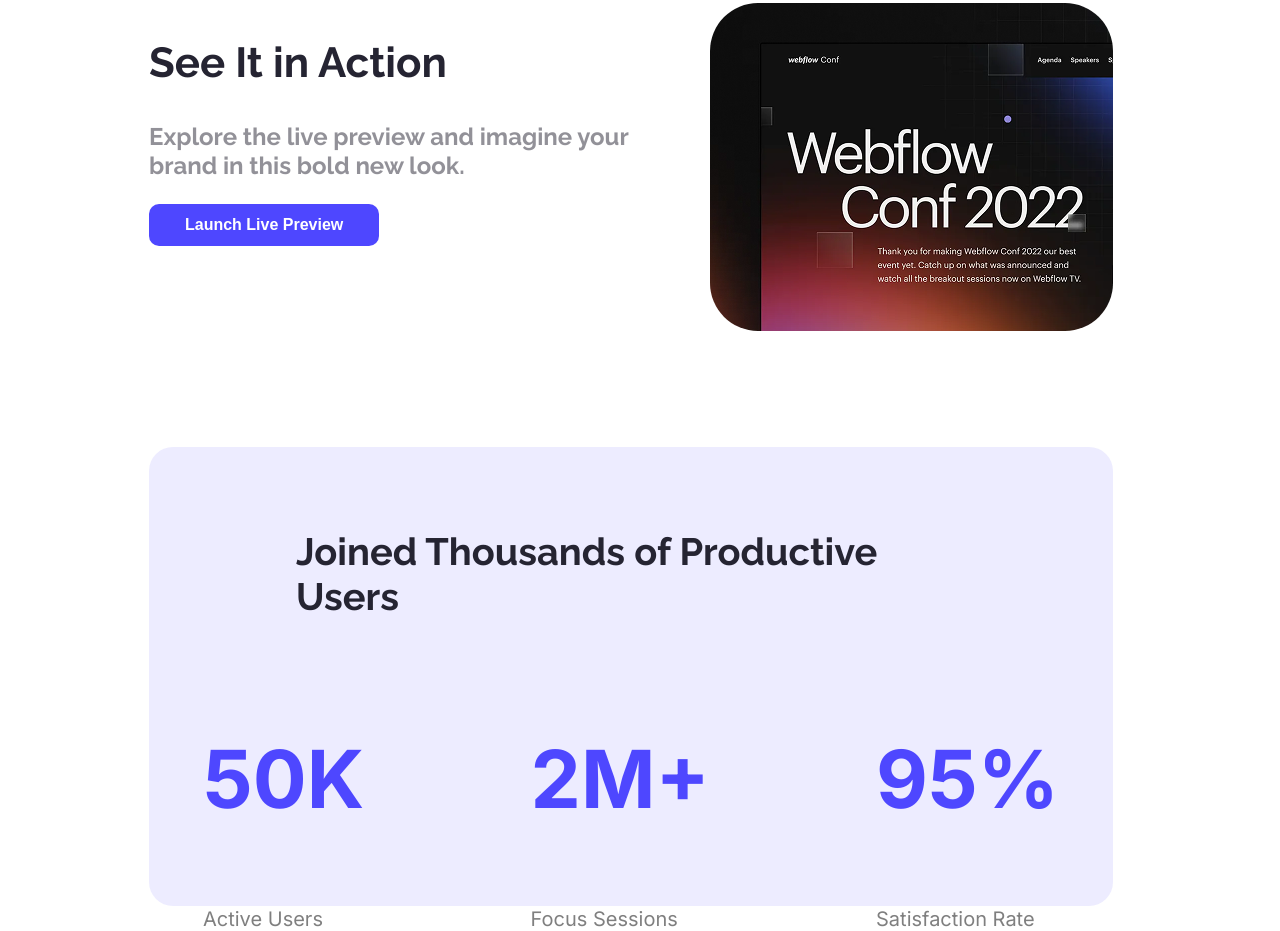
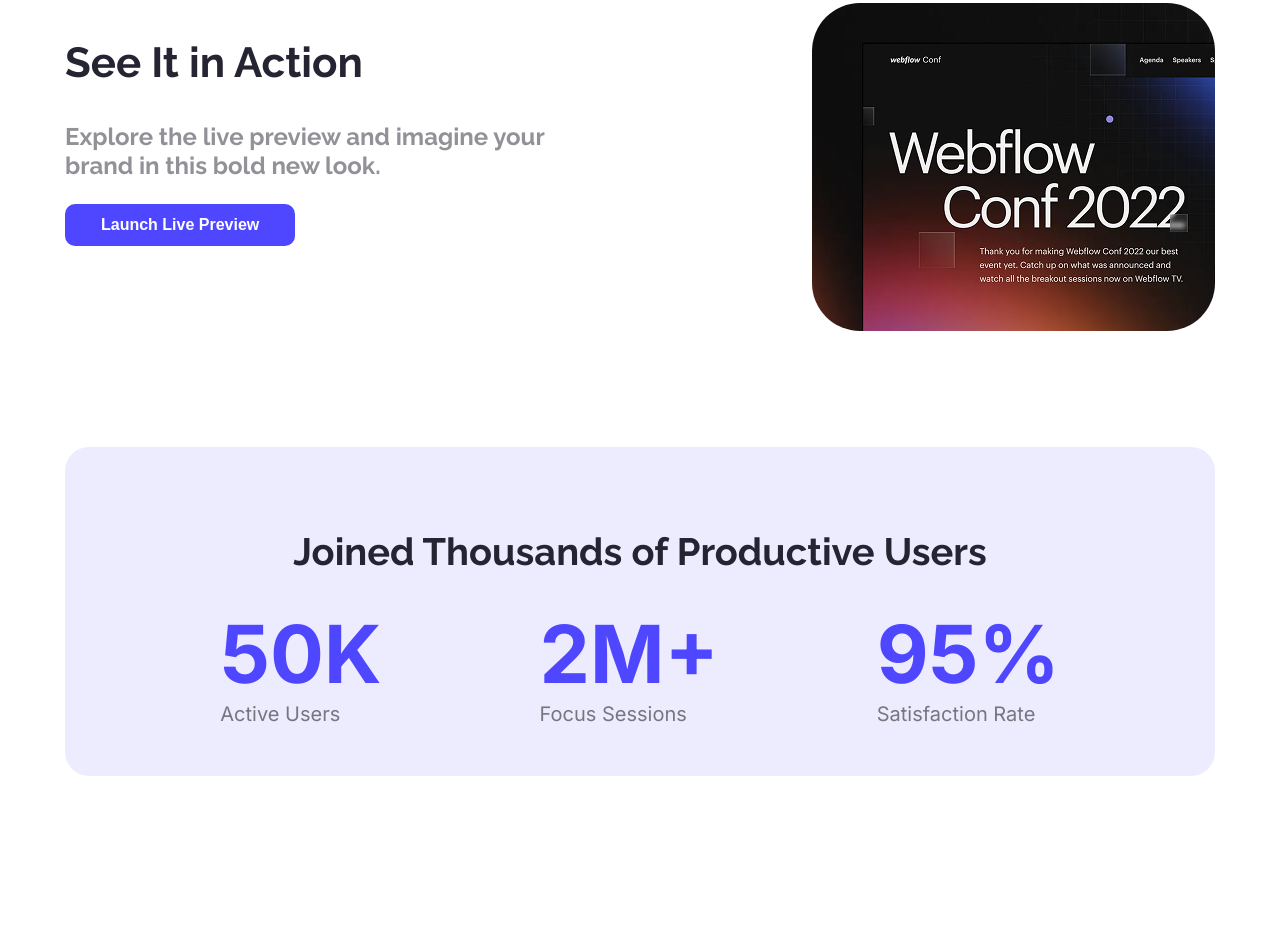
Before and after one commit to imamhassanimu/hero1assignment, a plain HTML site: page hero1.html in a window 1280 px wide. Shown: the part 819-1750 px from the top of the page. After the commit the page ends 1603 px from the top, so only its background shows below. Drawn offline with Linux system fonts and the light colour scheme.

Commit message:
added action section new commit

```diff
--- a/hero1.html
+++ b/hero1.html
@@ -53,17 +53,14 @@
                     <h2 class="raleway-bn-h-b mid-sec-title">Joined Thousands of Productive Users</h2>
 
                     <div class="secondary-bg">
-
                         <div>
-                        <h3 class="inter-bn-h active-user">50K</h3>
+                        <p class="inter-bn-h active-user">50K</p>
                         <p class="inter-bn-h des-text">Active Users</p>
                         </div>
-
                         <div>
                         <h3 class="inter-bn-h active-user">2M+</h3>
                         <p class="inter-bn-h des-text">Focus Sessions</p>
                         </div>
-
                         <div>
                         <h3 class="inter-bn-h active-user">95%</h3>
                         <p class="inter-bn-h des-text">Satisfaction Rate</p>
--- a/styles/banner.css
+++ b/styles/banner.css
@@ -74,11 +74,14 @@ header div{
 /* action header section  */
 /* header section div1 style*/
 .main{
-    margin: 116px 159px 0 141px;
+    /* margin: 116px 159px 0 141px; */
+    max-width: 1150px;
+    margin: 0 auto;
 }
 .sec-div1-style{
     display: flex;
     justify-content: space-between;
+    margin-top: 116px;
 }
 .section-div1{
     max-width: 517px;
@@ -97,15 +100,17 @@ header div{
     color: rgba(37, 36, 50, 0.5);
 }
 .banner-prof-pic{
-    max-width: 403px;
+    width: 403px;
+    height: 328px;
     border-radius: 48px;
 }
 /* action user section */
 .user-sec{
     justify-items: center;
     background-color: rgba(78, 71, 255, 0.1);
-    padding: 50px 147px;
+    padding: 50px 80px;
     border-radius: 24px;
+    margin-top: 116px;
 
 }
 .mid-sec-title{
@@ -114,19 +119,19 @@ header div{
 }
 .secondary-bg{
     display: flex;
-    justify-content: space-between;
-    /* padding: 135px 147px 50px 147px; */
-    /* gap: 158px; */
-    width: 856px;
-    height: 206px;
-
+    justify-content: space-around;
+    gap: 158px;
 }
 .active-user{
     font-size: 80px;
     font-weight: bold;
     color: rgba(78, 71, 255, 1);
+    margin: 0;
+    padding: 0;
 }
 .des-text{
     font-size: 20px;
     color: rgba(0, 0, 0, 0.5);
+    margin: 0;
+    padding: 0;
 }
```
